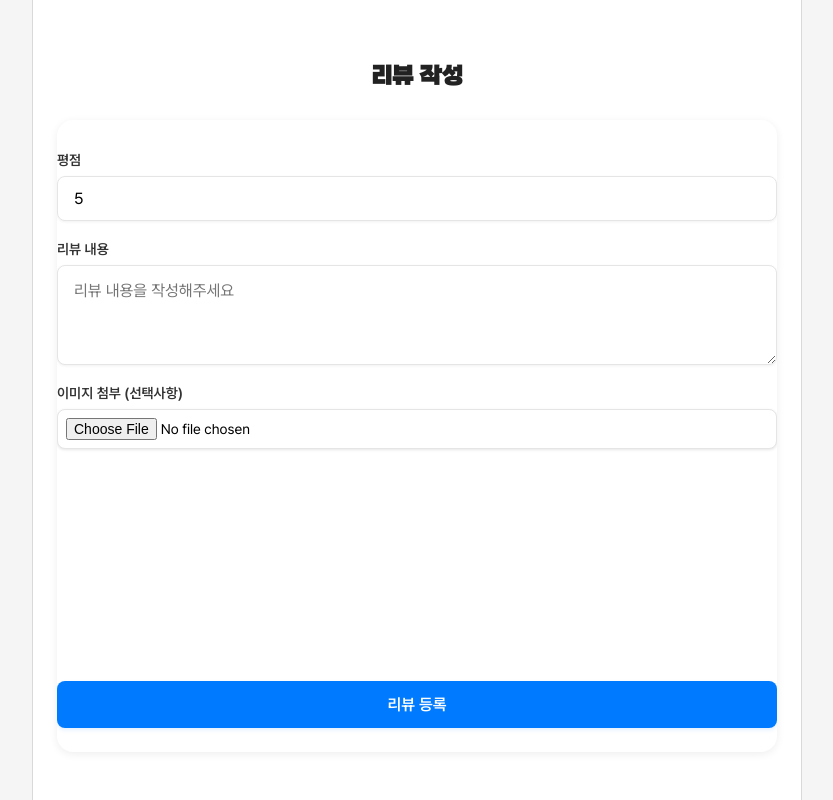
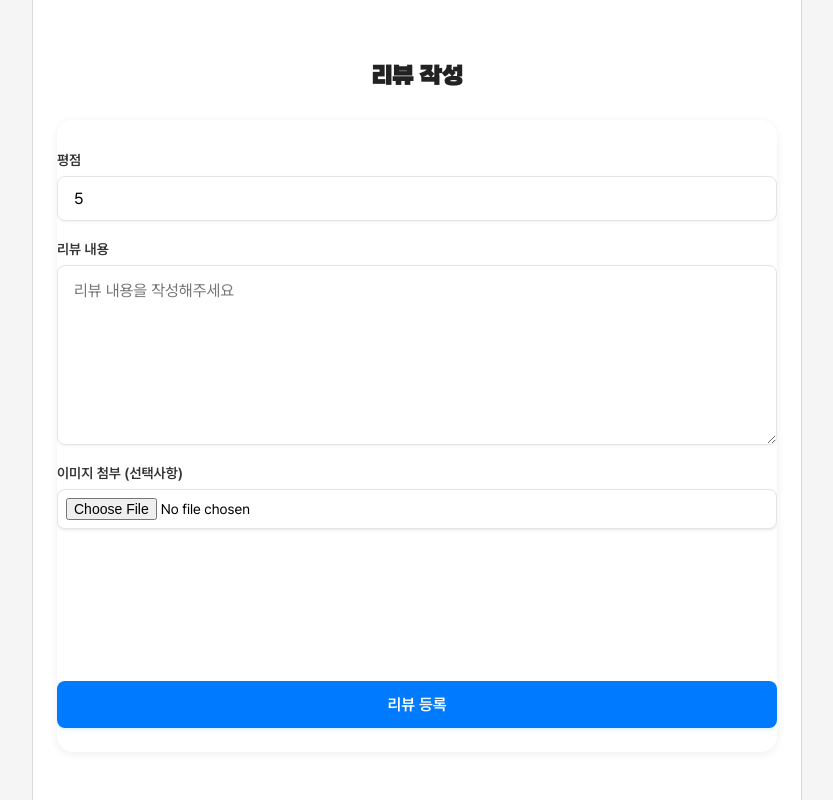
Before and after one commit to sonwoohon/Next_POLAR, a Next.js app: page /helps/1/create-review in a window 1280 px wide. Shown: the whole page, without its empty margins (223-1056 px from the left). Built offline with nearby package versions, Linux system fonts and the light colour scheme; no server answers.

Commit message:
[Feat] 리뷰 작성 페이지 구현

```diff
--- a/app/(pola)/helps/[helpId]/create-review/CreateReview.module.css
+++ b/app/(pola)/helps/[helpId]/create-review/CreateReview.module.css
@@ -79,7 +79,7 @@
 }
 
 .textarea {
-  min-height: 100px;
+  min-height: 180px;
   resize: vertical;
   line-height: 1.6;
 }
```
